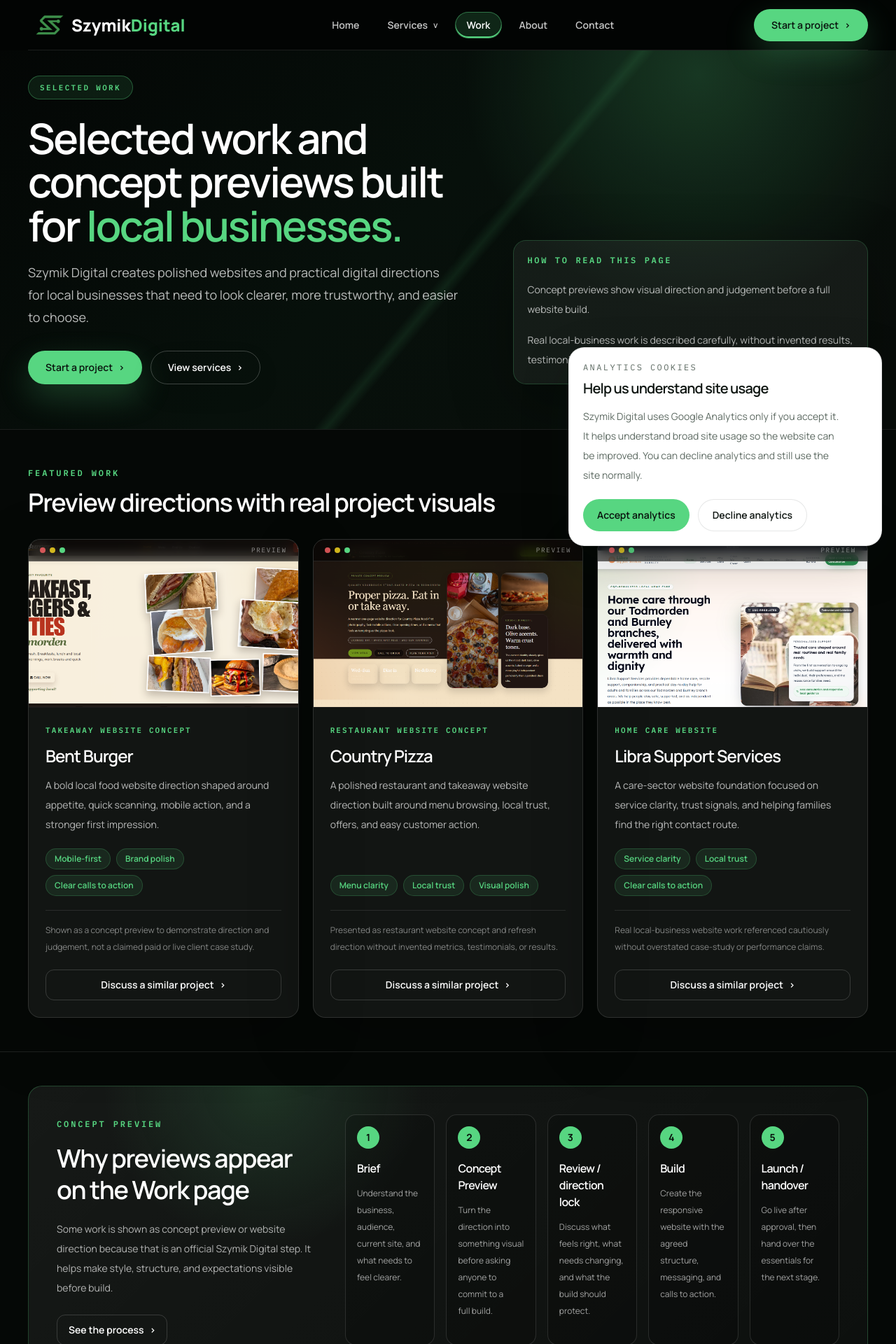
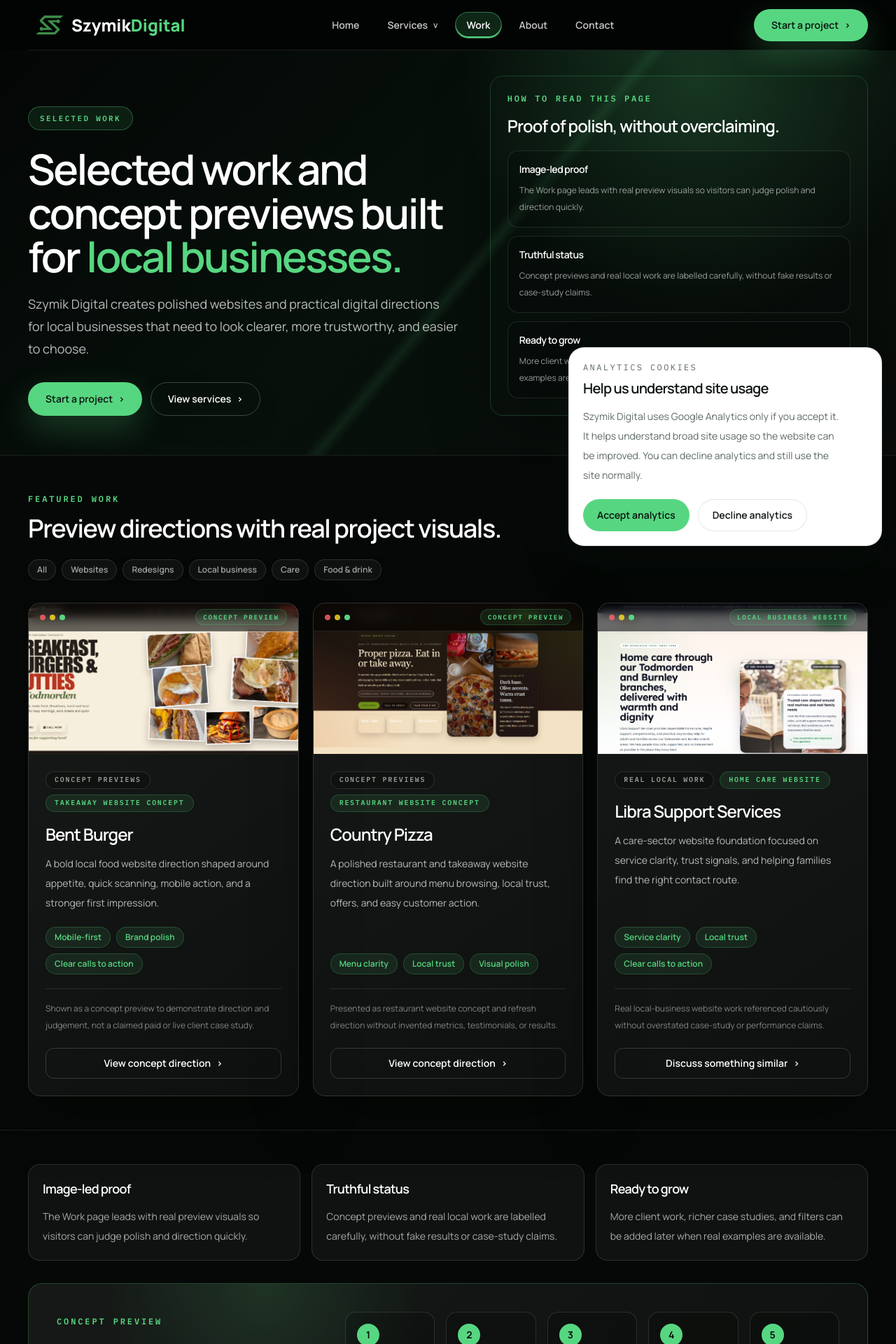
Before and after one commit to Ric0cheTed/Szymik-Digital-Website, a Next.js app: page /work in a window 1280 px wide. Shown: the top 1920 px of the page at 70% size. Built offline with nearby package versions, Linux system fonts and the light colour scheme.

Commit message:
feat: polish work page proof layout

```diff
--- a/src/app/work/page.tsx
+++ b/src/app/work/page.tsx
@@ -8,35 +8,61 @@ const featuredWork = [
   {
     name: "Bent Burger",
     label: "Takeaway website concept",
+    status: "Concept preview",
+    group: "Concept previews",
     image: "/images/work/bent-burger-preview.png",
     alt: "Bent Burger takeaway website concept preview",
     description:
       "A bold local food website direction shaped around appetite, quick scanning, mobile action, and a stronger first impression.",
     focus: ["Mobile-first", "Brand polish", "Clear calls to action"],
+    cta: "View concept direction",
     note:
       "Shown as a concept preview to demonstrate direction and judgement, not a claimed paid or live client case study.",
   },
   {
     name: "Country Pizza",
     label: "Restaurant website concept",
+    status: "Concept preview",
+    group: "Concept previews",
     image: "/images/work/country-pizza-preview.png",
     alt: "Country Pizza restaurant website concept preview",
     description:
       "A polished restaurant and takeaway website direction built around menu browsing, local trust, offers, and easy customer action.",
     focus: ["Menu clarity", "Local trust", "Visual polish"],
+    cta: "View concept direction",
     note:
       "Presented as restaurant website concept and refresh direction without invented metrics, testimonials, or results.",
   },
   {
     name: "Libra Support Services",
     label: "Home care website",
+    status: "Local business website",
+    group: "Real local work",
     image: "/images/work/libra-support-preview.png",
     alt: "Libra Support Services home care website preview",
     description:
       "A care-sector website foundation focused on service clarity, trust signals, and helping families find the right contact route.",
     focus: ["Service clarity", "Local trust", "Clear calls to action"],
+    cta: "Discuss something similar",
     note:
       "Real local-business website work referenced cautiously without overstated case-study or performance claims.",
+  },
+];
+
+const proofFilters = ["All", "Websites", "Redesigns", "Local business", "Care", "Food & drink"];
+
+const proofNotes = [
+  {
+    title: "Image-led proof",
+    copy: "The Work page leads with real preview visuals so visitors can judge polish and direction quickly.",
+  },
+  {
+    title: "Truthful status",
+    copy: "Concept previews and real local work are labelled carefully, without fake results or case-study claims.",
+  },
+  {
+    title: "Ready to grow",
+    copy: "More client work, richer case studies, and filters can be added later when real examples are available.",
   },
 ];
 
@@ -82,8 +108,8 @@ function BrowserDots() {
 
 function WorkCard({ work }: { work: (typeof featuredWork)[number] }) {
   return (
-    <article className="group flex h-full flex-col overflow-hidden rounded-[1.1rem] border border-white/12 bg-white/[0.055] shadow-[0_28px_90px_rgba(0,0,0,0.28)] transition duration-300 hover:-translate-y-1 hover:border-accent/40">
-      <div className="relative aspect-[16/10] overflow-hidden border-b border-white/10 bg-black">
+    <article className="group flex h-full flex-col overflow-hidden rounded-[1.1rem] border border-white/12 bg-[linear-gradient(145deg,_rgba(255,255,255,0.075),_rgba(255,255,255,0.035))] shadow-[0_28px_90px_rgba(0,0,0,0.28)] transition duration-300 hover:-translate-y-1 hover:border-accent/40">
+      <div className="relative aspect-[16/9] overflow-hidden border-b border-white/10 bg-black">
         <Image
           src={work.image}
           alt={work.alt}
@@ -93,17 +119,22 @@ function WorkCard({ work }: { work: (typeof featuredWork)[number] }) {
         />
         <div className="absolute inset-x-0 top-0 flex items-center justify-between border-b border-white/10 bg-black/58 px-4 py-2 backdrop-blur-sm">
           <BrowserDots />
-          <span className="font-mono text-[0.58rem] uppercase tracking-[0.18em] text-white/52">
-            Preview
+          <span className="rounded-full border border-accent/20 bg-accent/10 px-2.5 py-1 font-mono text-[0.58rem] font-semibold uppercase tracking-[0.18em] text-accent">
+            {work.status}
           </span>
         </div>
       </div>
 
       <div className="flex flex-1 flex-col p-5 sm:p-6">
-        <p className="font-mono text-[0.68rem] font-semibold uppercase tracking-[0.2em] text-accent">
-          {work.label}
-        </p>
-        <h2 className="mt-3 text-2xl font-semibold text-white">{work.name}</h2>
+        <div className="flex flex-wrap items-center gap-2">
+          <p className="rounded-full border border-white/12 bg-black/20 px-3 py-1 font-mono text-[0.62rem] font-semibold uppercase tracking-[0.18em] text-white/58">
+            {work.group}
+          </p>
+          <p className="rounded-full border border-accent/22 bg-accent/10 px-3 py-1 font-mono text-[0.62rem] font-semibold uppercase tracking-[0.18em] text-accent">
+            {work.label}
+          </p>
+        </div>
+        <h2 className="mt-4 text-2xl font-semibold text-white">{work.name}</h2>
         <p className="mt-3 flex-1 text-sm leading-7 text-white/70">
           {work.description}
         </p>
@@ -124,7 +155,7 @@ function WorkCard({ work }: { work: (typeof featuredWork)[number] }) {
           href="/contact#enquiry"
           className="mt-5 inline-flex min-h-11 items-center justify-center gap-2 rounded-[0.75rem] border border-white/16 px-4 text-sm font-semibold text-white transition hover:border-accent/45 hover:text-accent"
         >
-          Discuss a similar project <span aria-hidden>{">"}</span>
+          {work.cta} <span aria-hidden>{">"}</span>
         </Link>
       </div>
     </article>
@@ -134,11 +165,11 @@ function WorkCard({ work }: { work: (typeof featuredWork)[number] }) {
 export default function WorkPage() {
   return (
     <div className="bg-[#030504] text-white">
-      <section className="relative -mt-[5.35rem] overflow-hidden border-b border-white/10 px-0 pb-14 pt-30 sm:-mt-[5.8rem] sm:pb-16 sm:pt-36 lg:pt-32">
+      <section className="relative -mt-[5.35rem] overflow-hidden border-b border-white/10 px-0 pb-12 pt-30 sm:-mt-[5.8rem] sm:pb-14 sm:pt-36 lg:pt-32">
         <div className="absolute inset-0 bg-[radial-gradient(circle_at_78%_20%,_rgba(87,214,129,0.2),_transparent_30%),linear-gradient(135deg,_#030504_0%,_#07100b_48%,_#090d0a_100%)]" />
         <div className="absolute inset-0 opacity-35 [background-image:linear-gradient(130deg,_transparent_0%,_transparent_54%,_rgba(87,214,129,0.28)_55%,_transparent_56%)]" />
         <div className="site-container relative">
-          <div className="grid gap-10 lg:grid-cols-[minmax(0,0.9fr)_minmax(24rem,0.7fr)] lg:items-end">
+          <div className="grid gap-8 lg:grid-cols-[minmax(0,0.86fr)_minmax(22rem,0.74fr)] lg:items-end">
             <div className="max-w-4xl">
               <span className="inline-flex rounded-full border border-accent/35 bg-accent/10 px-4 py-2 font-mono text-[0.68rem] font-semibold uppercase tracking-[0.22em] text-accent">
                 Selected work
@@ -169,19 +200,27 @@ export default function WorkPage() {
               </div>
             </div>
 
-            <aside className="rounded-[1.15rem] border border-accent/22 bg-white/[0.055] p-5 shadow-[0_28px_90px_rgba(0,0,0,0.32)]">
+            <aside className="overflow-hidden rounded-[1.15rem] border border-accent/22 bg-[radial-gradient(circle_at_20%_0%,_rgba(87,214,129,0.18),_transparent_34%),rgba(255,255,255,0.055)] p-5 shadow-[0_28px_90px_rgba(0,0,0,0.32)] sm:p-6">
               <p className="font-mono text-xs font-semibold uppercase tracking-[0.22em] text-accent">
                 How to read this page
               </p>
-              <div className="mt-5 grid gap-4 text-sm leading-7 text-white/70">
-                <p>
-                  Concept previews show visual direction and judgement before a
-                  full website build.
-                </p>
-                <p>
-                  Real local-business work is described carefully, without
-                  invented results, testimonials, or performance numbers.
-                </p>
+              <h2 className="mt-4 text-2xl font-semibold leading-tight text-white">
+                Proof of polish, without overclaiming.
+              </h2>
+              <div className="mt-5 grid gap-3">
+                {proofNotes.map((item) => (
+                  <div
+                    key={item.title}
+                    className="rounded-[0.95rem] border border-white/10 bg-black/18 p-4"
+                  >
+                    <h3 className="text-sm font-semibold text-white">
+                      {item.title}
+                    </h3>
+                    <p className="mt-2 text-xs leading-6 text-white/60">
+                      {item.copy}
+                    </p>
+                  </div>
+                ))}
               </div>
             </aside>
           </div>
@@ -196,7 +235,7 @@ export default function WorkPage() {
                 Featured work
               </span>
               <h2 className="mt-3 text-3xl font-semibold text-white sm:text-4xl">
-                Preview directions with real project visuals
+                Preview directions with real project visuals.
               </h2>
             </div>
             <Link
@@ -205,6 +244,17 @@ export default function WorkPage() {
             >
               Discuss a project <span aria-hidden>{">"}</span>
             </Link>
+          </div>
+
+          <div className="mt-6 flex flex-wrap gap-2">
+            {proofFilters.map((filter) => (
+              <span
+                key={filter}
+                className="rounded-full border border-white/12 bg-white/[0.045] px-3 py-1.5 text-xs font-semibold text-white/62"
+              >
+                {filter}
+              </span>
+            ))}
           </div>
 
           <div className="mt-8 grid gap-5 lg:grid-cols-3">
@@ -217,6 +267,22 @@ export default function WorkPage() {
 
       <section className="border-b border-white/10 bg-[#050806] py-10 sm:py-12">
         <div className="site-container">
+          <div className="mb-8 grid gap-4 md:grid-cols-3">
+            {proofNotes.map((item) => (
+              <article
+                key={item.title}
+                className="rounded-[1.05rem] border border-white/12 bg-white/[0.045] p-5"
+              >
+                <h3 className="text-lg font-semibold text-white">
+                  {item.title}
+                </h3>
+                <p className="mt-3 text-sm leading-7 text-white/64">
+                  {item.copy}
+                </p>
+              </article>
+            ))}
+          </div>
+
           <div className="rounded-[1.25rem] border border-accent/25 bg-[radial-gradient(circle_at_28%_0%,_rgba(87,214,129,0.15),_transparent_24%),linear-gradient(135deg,_rgba(255,255,255,0.07),_rgba(255,255,255,0.035))] p-6 sm:p-8 lg:p-10">
             <div className="grid gap-8 lg:grid-cols-[minmax(16rem,0.7fr)_minmax(0,1.3fr)]">
               <div>
@@ -293,6 +359,13 @@ export default function WorkPage() {
                 >
                   View services
                 </CtaLink>
+                <CtaLink
+                  href="/services/guide-prices/"
+                  variant="secondary"
+                  className="min-h-12 border-white/22 bg-transparent !text-white hover:bg-white/10 hover:!text-white"
+                >
+                  View guide prices
+                </CtaLink>
               </div>
             </div>
           </div>
```
Also changed, not shown: 2 other files (tests, documents, lock files or other folders).
